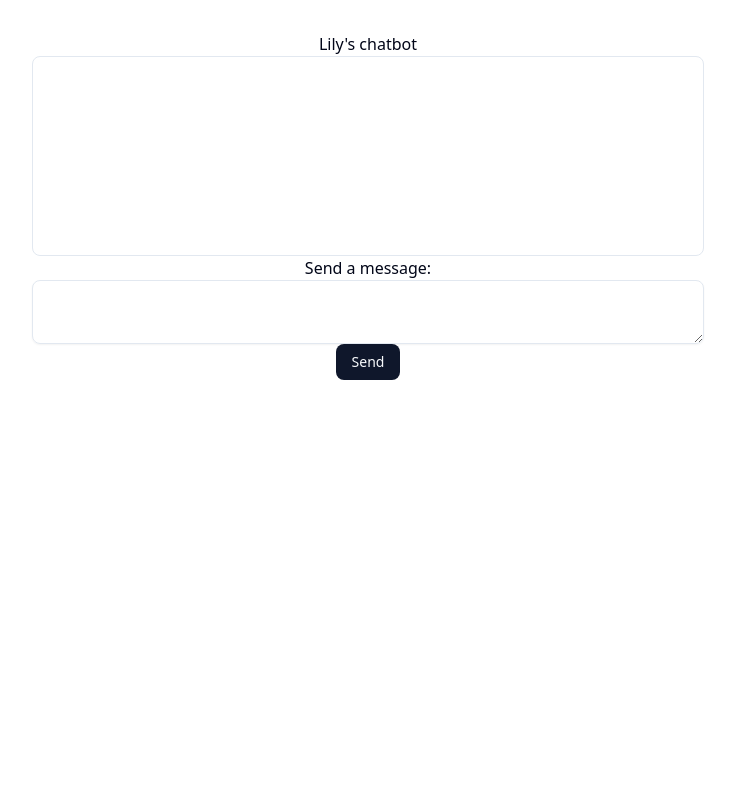
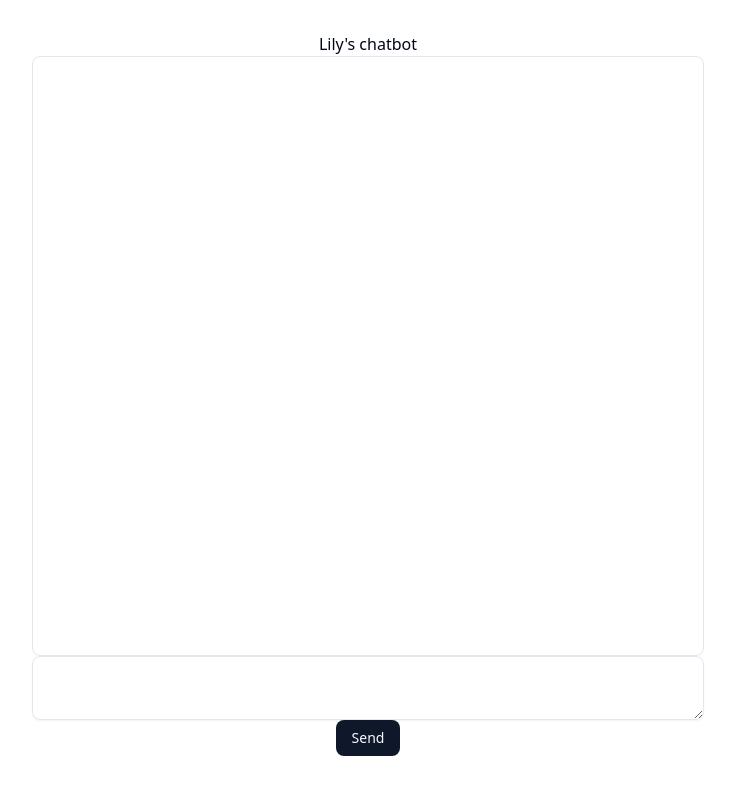
Before and after one commit to lowyelling/chatbot, a React (Vite) app: page / in a window 1280 px wide. Shown: the top 794 px of the page, without its empty margins (272-1007 px from the left). Built offline with nearby package versions, Linux system fonts and the light colour scheme.

Commit message:
improve styling

```diff
--- a/src/client/App.tsx
+++ b/src/client/App.tsx
@@ -46,7 +46,7 @@ function App() {
     <div className="max-w-2xl mx-auto">
       <h1>Lily's chatbot</h1>
 
-      <ScrollArea className="h-50 w-full rounded-md border p-4">
+      <ScrollArea className="h-150 w-full rounded-md border p-4">
         <div className="flex flex-col">
           {conversation.map((msg, index) => (
               <Card key={index} className={msg.role === "user" ? "self-end": "self-start"}>
@@ -57,10 +57,6 @@ function App() {
           ))}
         </div>
       </ScrollArea>
-
-      <label id="box">
-          Send a message:
-        </label>
 
       <Textarea
         id="box"
```
